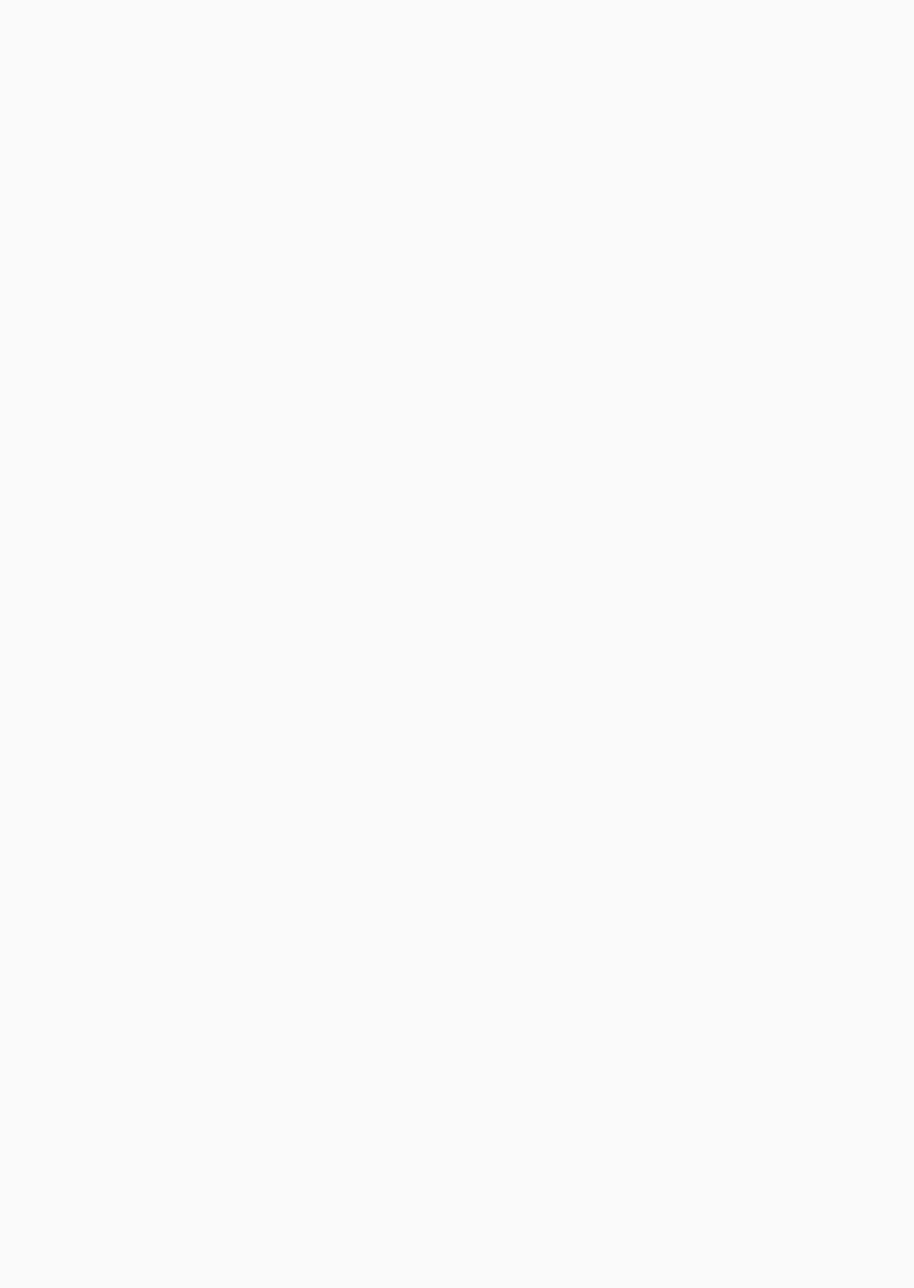
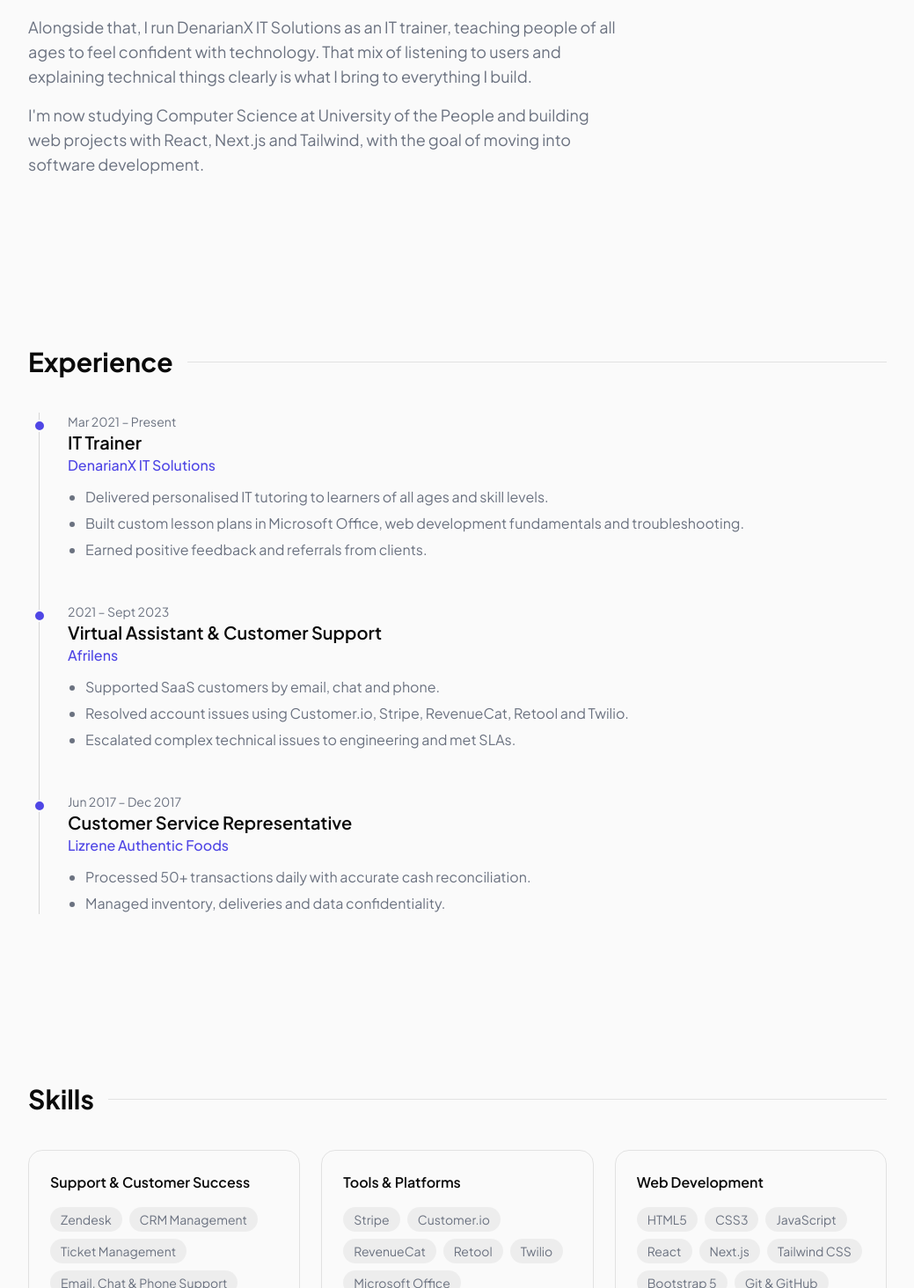
Before and after one commit to Denarian18/adekunbi-portfolio, a Next.js app: page / in a window 1280 px wide. Shown: the part 1006-2470 px from the top of the page at 88% size, without its empty margins (120-1159 px from the left). Before the commit the page ends 2287 px from the top, so only its background shows below. Built offline with nearby package versions, Linux system fonts and the light colour scheme.

Commit message:
Add about, experience, skills and education sections

```diff
--- a/app/page.tsx
+++ b/app/page.tsx
@@ -1,5 +1,9 @@
 import { Navbar } from "@/components/navbar";
 import { Hero } from "@/components/hero";
+import { About } from "@/components/about";
+import { Experience } from "@/components/experience";
+import { Skills } from "@/components/skills";
+import { Education } from "@/components/education";
 
 export default function Home() {
   return (
@@ -7,8 +11,10 @@ export default function Home() {
       <Navbar />
       <main>
         <Hero />
-        <section id="about" className="h-96" />
-        <section id="experience" className="h-96" />
+        <About />
+        <Experience />
+        <Skills />
+        <Education />
         <section id="projects" className="h-96" />
         <section id="contact" className="h-96" />
       </main>
--- /dev/null
+++ b/components/about.tsx
@@ -0,0 +1,14 @@
+import { Section } from "./section";
+import { about } from "@/data/content";
+
+export function About() {
+  return (
+    <Section id="about" title="About me">
+      <div className="max-w-2xl space-y-4 text-lg text-muted">
+        {about.map((p, i) => (
+          <p key={i}>{p}</p>
+        ))}
+      </div>
+    </Section>
+  );
+}
--- /dev/null
+++ b/components/education.tsx
@@ -0,0 +1,31 @@
+import { Section } from "./section";
+import { education, certifications } from "@/data/content";
+
+export function Education() {
+  return (
+    <Section id="education" title="Education & Certifications">
+      <div className="grid gap-10 md:grid-cols-2">
+        <div className="space-y-6">
+          {education.map((e) => (
+            <div key={e.title}>
+              <p className="text-sm text-muted">{e.period}</p>
+              <h3 className="text-lg font-semibold">{e.title}</h3>
+              <p className="text-accent">{e.place}</p>
+              {e.note && <p className="mt-1 text-sm text-muted">{e.note}</p>}
+            </div>
+          ))}
+        </div>
+        <ul className="space-y-3">
+          {certifications.map((c) => (
+            <li
+              key={c}
+              className="rounded-xl border border-foreground/10 px-4 py-3 text-muted"
+            >
+              {c}
+            </li>
+          ))}
+        </ul>
+      </div>
+    </Section>
+  );
+}
--- /dev/null
+++ b/components/experience.tsx
@@ -0,0 +1,24 @@
+import { Section } from "./section";
+import { experience } from "@/data/content";
+
+export function Experience() {
+  return (
+    <Section id="experience" title="Experience">
+      <ol className="relative ml-3 border-l border-foreground/15">
+        {experience.map((job) => (
+          <li key={job.role + job.company} className="mb-12 ml-8 last:mb-0">
+            <span className="absolute -left-[7px] mt-2 h-3.5 w-3.5 rounded-full border-2 border-background bg-accent" />
+            <p className="text-sm text-muted">{job.period}</p>
+            <h3 className="text-xl font-semibold">{job.role}</h3>
+            <p className="mb-3 font-medium text-accent">{job.company}</p>
+            <ul className="list-disc space-y-1.5 pl-5 text-muted">
+              {job.points.map((pt) => (
+                <li key={pt}>{pt}</li>
+              ))}
+            </ul>
+          </li>
+        ))}
+      </ol>
+    </Section>
+  );
+}
--- a/components/navbar.tsx
+++ b/components/navbar.tsx
@@ -3,6 +3,7 @@ import { ThemeToggle } from "./theme-toggle";
 const links = [
   { href: "#about", label: "About" },
   { href: "#experience", label: "Experience" },
+  { href: "#skills", label: "Skills" },
   { href: "#projects", label: "Projects" },
   { href: "#contact", label: "Contact" },
 ];
--- /dev/null
+++ b/components/section.tsx
@@ -0,0 +1,29 @@
+"use client";
+import { motion } from "framer-motion";
+
+export function Section({
+  id,
+  title,
+  children,
+}: {
+  id: string;
+  title: string;
+  children: React.ReactNode;
+}) {
+  return (
+    <section id={id} className="mx-auto max-w-5xl scroll-mt-20 px-6 py-24">
+      <motion.div
+        initial={{ opacity: 0, y: 30 }}
+        whileInView={{ opacity: 1, y: 0 }}
+        viewport={{ once: true, margin: "-80px" }}
+        transition={{ duration: 0.6 }}
+      >
+        <h2 className="mb-10 flex items-center gap-4 text-3xl font-bold">
+          {title}
+          <span className="h-px flex-1 bg-foreground/10" />
+        </h2>
+        {children}
+      </motion.div>
+    </section>
+  );
+}
--- /dev/null
+++ b/components/skills.tsx
@@ -0,0 +1,29 @@
+import { Section } from "./section";
+import { skills } from "@/data/content";
+
+export function Skills() {
+  return (
+    <Section id="skills" title="Skills">
+      <div className="grid gap-6 md:grid-cols-3">
+        {skills.map((g) => (
+          <div
+            key={g.group}
+            className="rounded-2xl border border-foreground/10 p-6 transition hover:border-accent/50"
+          >
+            <h3 className="mb-4 font-semibold">{g.group}</h3>
+            <div className="flex flex-wrap gap-2">
+              {g.items.map((s) => (
+                <span
+                  key={s}
+                  className="rounded-full bg-foreground/5 px-3 py-1 text-sm text-muted"
+                >
+                  {s}
+                </span>
+              ))}
+            </div>
+          </div>
+        ))}
+      </div>
+    </Section>
+  );
+}
--- a/data/content.ts
+++ b/data/content.ts
@@ -40,3 +40,53 @@ export const experience = [
     ],
   },
 ];
+
+export const about = [
+  "I started out in customer service and grew into technical support for SaaS products, where I spent years solving billing, subscription and account problems with tools like Zendesk, Stripe, Customer.io, Retool and Twilio.",
+  "Alongside that, I run DenarianX IT Solutions as an IT trainer, teaching people of all ages to feel confident with technology. That mix of listening to users and explaining technical things clearly is what I bring to everything I build.",
+  "I'm now studying Computer Science at University of the People and building web projects with React, Next.js and Tailwind, with the goal of moving into software development.",
+];
+
+export const skills = [
+  {
+    group: "Support & Customer Success",
+    items: [
+      "Zendesk", "CRM Management", "Ticket Management", "Email, Chat & Phone Support",
+      "Troubleshooting", "Conflict Resolution", "SLA Compliance", "Documentation",
+    ],
+  },
+  {
+    group: "Tools & Platforms",
+    items: [
+      "Stripe", "Customer.io", "RevenueCat", "Retool", "Twilio",
+      "Microsoft Office", "Google Workspace", "WordPress", "Canva",
+    ],
+  },
+  {
+    group: "Web Development",
+    items: [
+      "HTML5", "CSS3", "JavaScript", "React", "Next.js",
+      "Tailwind CSS", "Bootstrap 5", "Git & GitHub",
+    ],
+  },
+];
+
+export const education = [
+  {
+    title: "BSc Computer Science (in progress)",
+    place: "University of the People, USA",
+    period: "Aug 2025 – Jan 2028",
+    note: "Dean's Honour List, Terms 3 and 4",
+  },
+  {
+    title: "BSc Computer Engineering",
+    place: "Bells University of Technology, Ota",
+    period: "Sept 2014 – Nov 2018",
+  },
+];
+
+export const certifications = [
+  "Zendesk Certified",
+  "Full Stack Web Development (Udemy)",
+  "Customer Care Skills and Telephone Etiquette (Alison)",
+];
```
